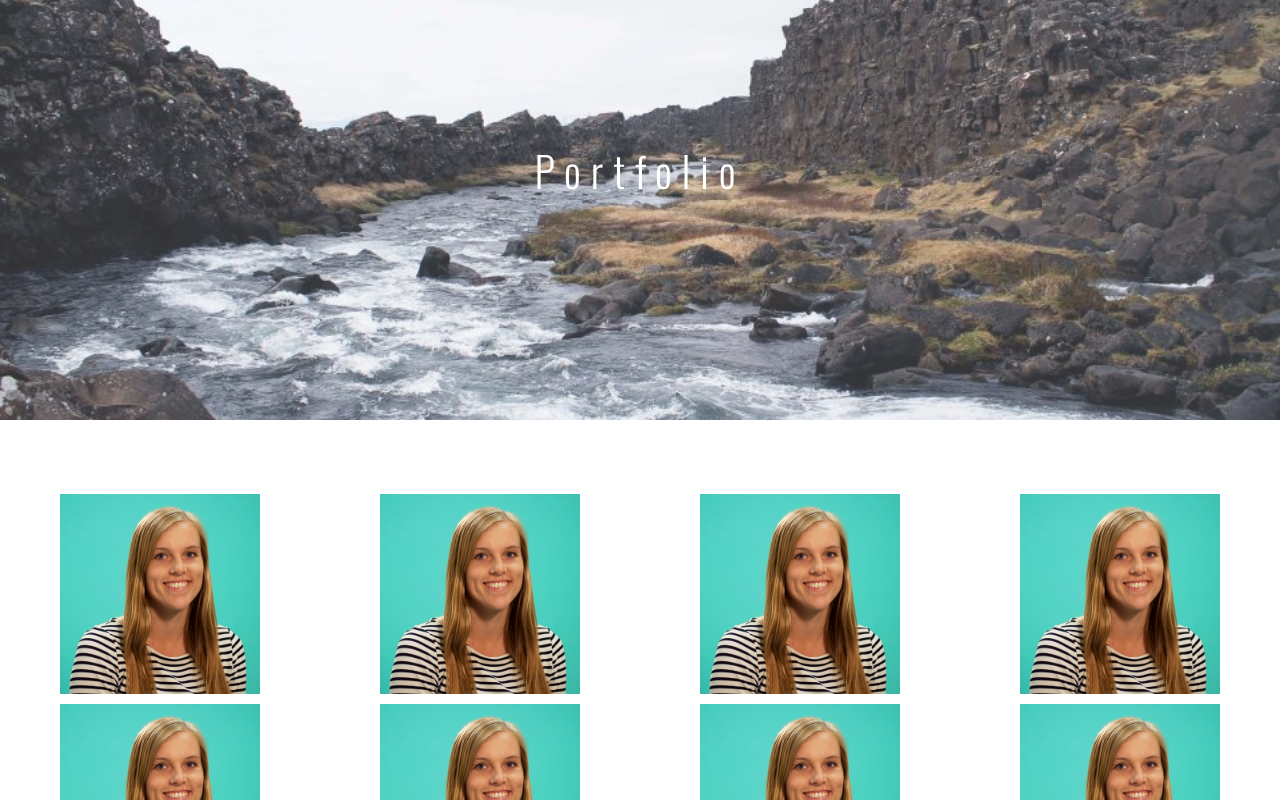
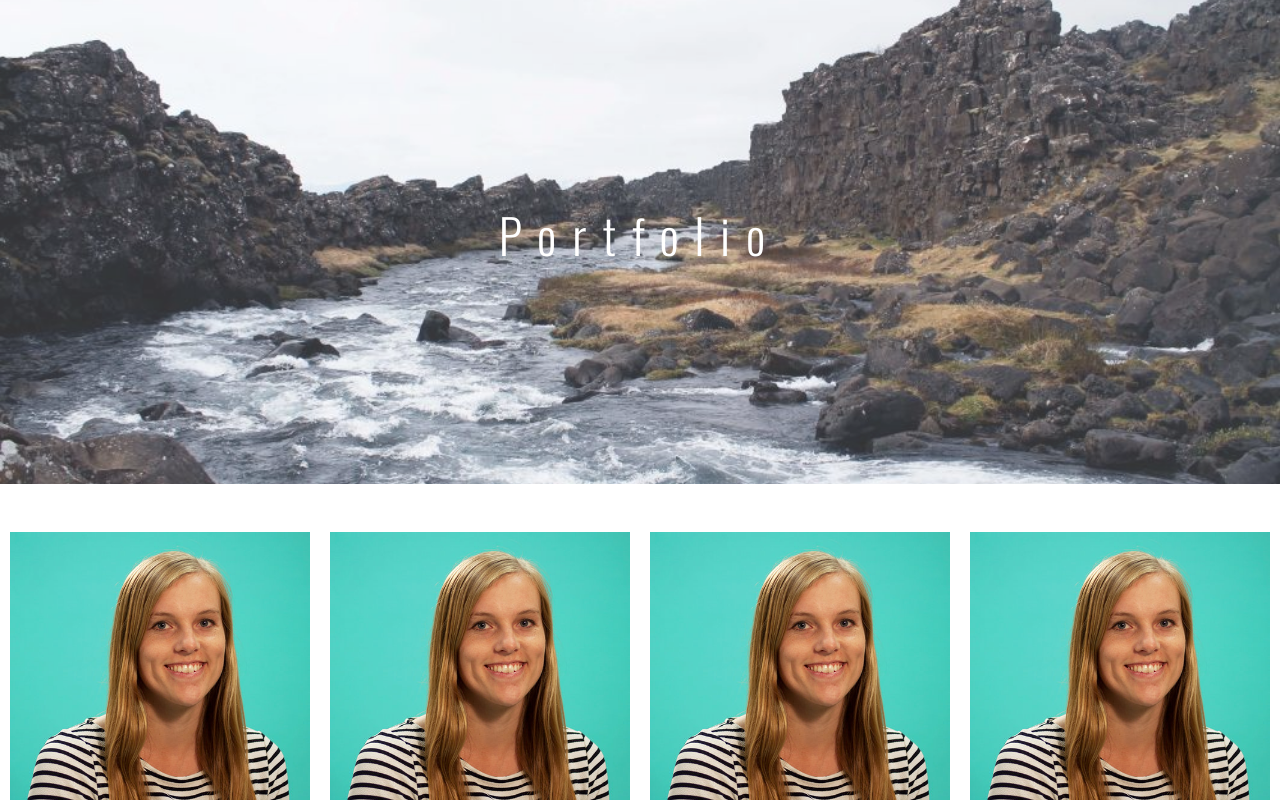
Before and after one commit to niralpokal/ecartwright, an Angular app: page / in a window 1280 px wide. Shown: the part 680-1480 px from the top of the page. Built offline with nearby package versions, Linux system fonts and the light colour scheme; a web font is replaced by a local one.

Commit message:
Updated portfolio component

```diff
--- a/src/app/components/home/home-portfolio.component.scss
+++ b/src/app/components/home/home-portfolio.component.scss
@@ -1,10 +1,10 @@
+.padding { padding: 1rem 1.5rem; }
+.overlay { opacity: .8; }
+.white-space { white-space: nowrap; }
+
 .container {
     position: relative;
-    margin: 0 0 64px 0;
-}
-
-.overlay {
-    opacity: .8;
+    margin: 4rem 0 2rem 0;
 }
 
 .parallex {
@@ -21,20 +21,15 @@
     left: 50%;
     transform: translate(-50%, -50%);
 }
-.white-space {
-    white-space: nowrap;
-}
 
-.black {
+.white-text {
     color: white;
     text-align: center;
 }
-.padding {
-    padding: 12px 24px;
-}
+
 .large-center-text {
-    font-size: 42px;
-    letter-spacing: 10px;
+    font-size: 3rem;
+    letter-spacing: 1rem;
 }
 .flex-container {
     display: flex;
@@ -43,14 +38,23 @@
     align-content: space-between;
     padding: 0;
     margin: 0;
+    flex: 1;
 }
+
 .flex-item {
-    height: 200px;
-    width: 200px;
-    margin-top: 10px;
+    width: 300px;
+    margin-top: 1rem;
 }
 
 .img {
     max-width: 100%;
     height: auto;
 }
+
+$break-small: 320px;
+
+.flex-item {
+    @media screen and (max-width: $break-small) {
+        width: 150px;
+    }
+}
--- a/src/app/components/home/home-portfolio.component.ts
+++ b/src/app/components/home/home-portfolio.component.ts
@@ -6,39 +6,16 @@ import { Component } from '@angular/core';
     template: `
     <div class="parallex container overlay">
        <div class="center white-space">
-            <span class="black padding large-center-text">Portfolio</span>
+            <span class="white-text padding large-center-text">Portfolio</span>
         </div>
     </div>
-    <div class="flex-container margin-top">
-        <div class="flex-item">
-            <img class="img" src="../../../assets/profile.jpg">
-        </div>
-        <div class="flex-item">
-            <img class="img" src="../../../assets/profile.jpg">
-        </div>
-        <div class="flex-item">
-            <img class="img" src="../../../assets/profile.jpg">
-        </div>
-        <div class="flex-item">
-            <img class="img" src="../../../assets/profile.jpg">
-        </div>
-        </div>
-        <div class="flex-container">
-        <div class="flex-item">
-            <img class="img" src="../../../assets/profile.jpg">
-        </div>
-        <div class="flex-item">
-            <img class="img" src="../../../assets/profile.jpg">
-        </div>
-        <div class="flex-item">
-            <img class="img" src="../../../assets/profile.jpg">
-        </div>
-        <div class="flex-item">
+    <div class="flex-container">
+        <div class="flex-item" *ngFor="let image of images">
             <img class="img" src="../../../assets/profile.jpg">
         </div>
     </div>
     `
 })
 export class HomePortfolioComponent {
-
+    images = Array(8).fill('');
 }
```
